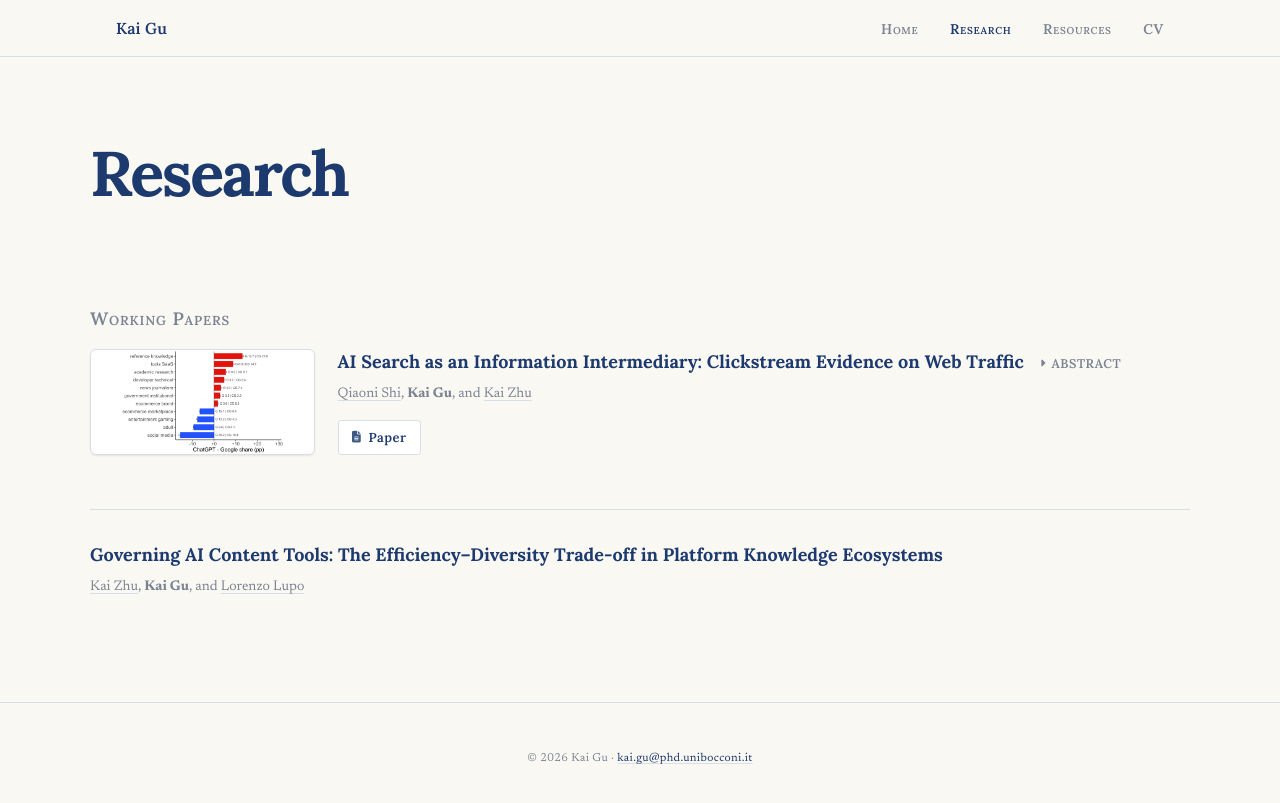
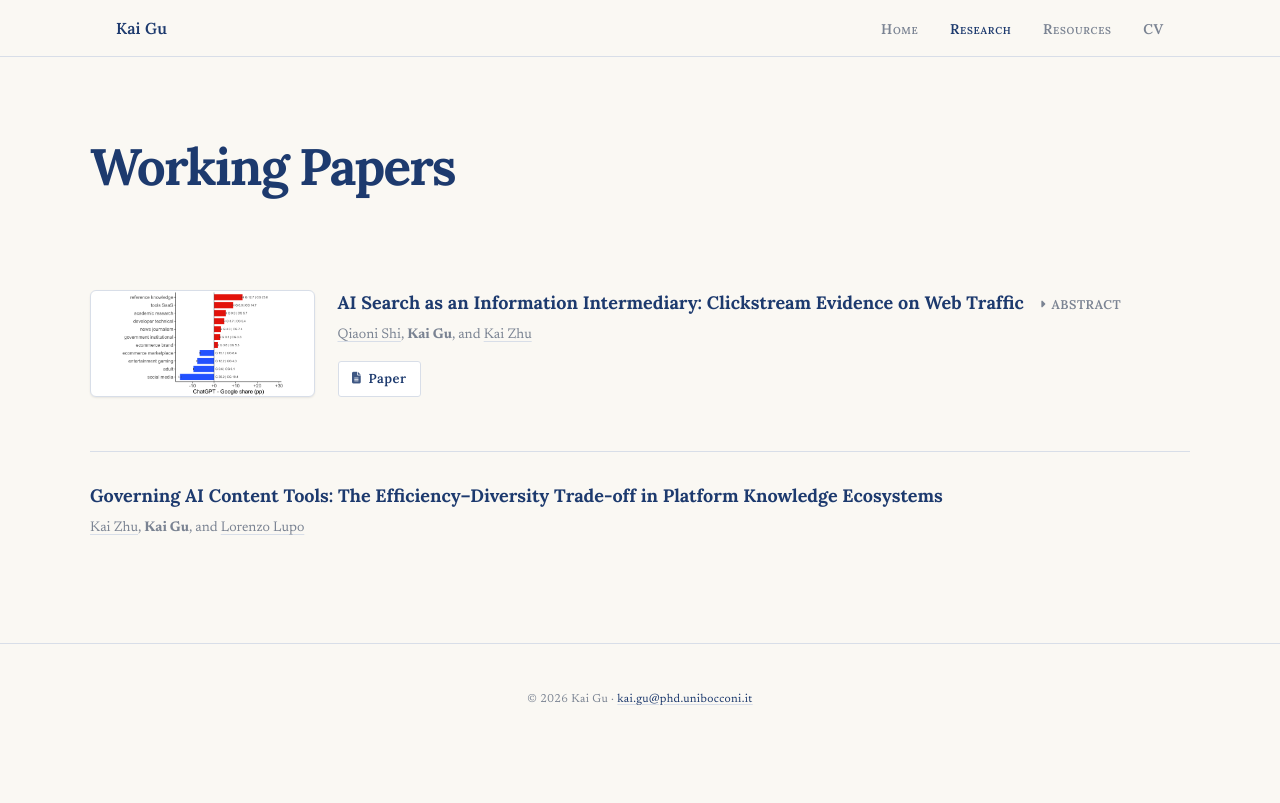
Before and after one commit to KaiGu2024/KaiGu2024.github.io, a Jekyll site: the page docs/research/index.html, which Jekyll copies as it is, in a window 1280 px wide. Shown: the top 803 px of the page. Built offline with Jekyll 4.4.1, drawn with Linux system fonts in a browser that asks for light colours.

Commit message:
use a smaller working papers title on the research page

```diff
--- a/docs/css/style.css
+++ b/docs/css/style.css
@@ -196,6 +196,10 @@
   letter-spacing: -0.035em;
   color: var(--navy);
   margin-bottom: 1.2rem;
+}
+
+.page-header h1.working-papers-title {
+  font-size: clamp(2rem, 4vw, 3rem);
 }
 
 .page-header > p:last-child {
@@ -648,6 +652,7 @@
   .page-content { padding: 3rem 0 3.5rem; }
   .page-header { margin-bottom: 2.75rem; }
   .page-header h1 { font-size: 2.25rem; }
+  .page-header h1.working-papers-title { font-size: 2rem; }
   .page-header > p:last-child { font-size: 1.12rem; }
   .page-content > section { margin-bottom: 3rem; }
   .cv-page .page-header > p:last-child { font-size: 1rem; }
--- a/docs/research/index.html
+++ b/docs/research/index.html
@@ -39,10 +39,9 @@
   <main class="page-main">
     <div class="page-content">
       <header class="page-header">
-        <h1>Research</h1>
+        <h1 class="working-papers-title">Working Papers</h1>
       </header>
       <section id="research" class="reveal-up">
-        <h3 class="subsection-title">Working Papers</h3>
         <div class="paper paper-featured">
           <figure class="paper-figure">
             <a href="../assets/answering-without-referring-figure-5a.png" target="_blank" rel="noopener noreferrer" aria-label="Open Figure 5(a) at full size">
```
